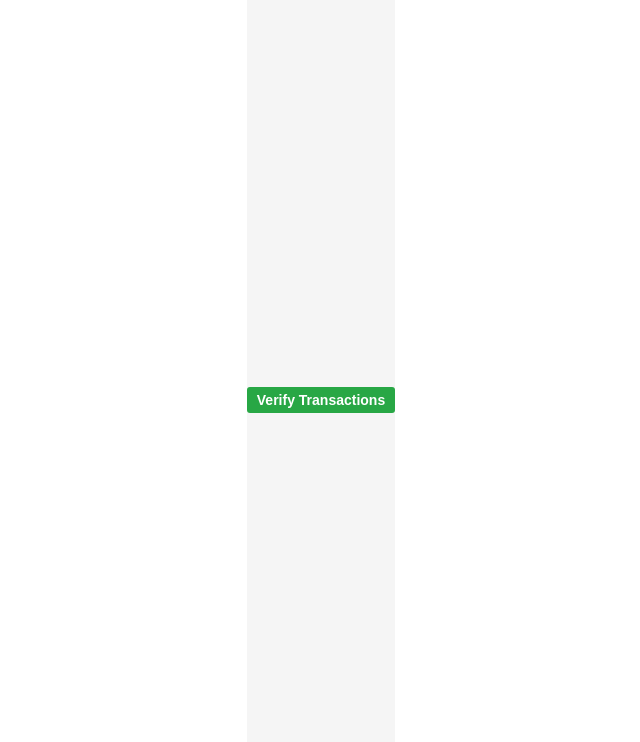
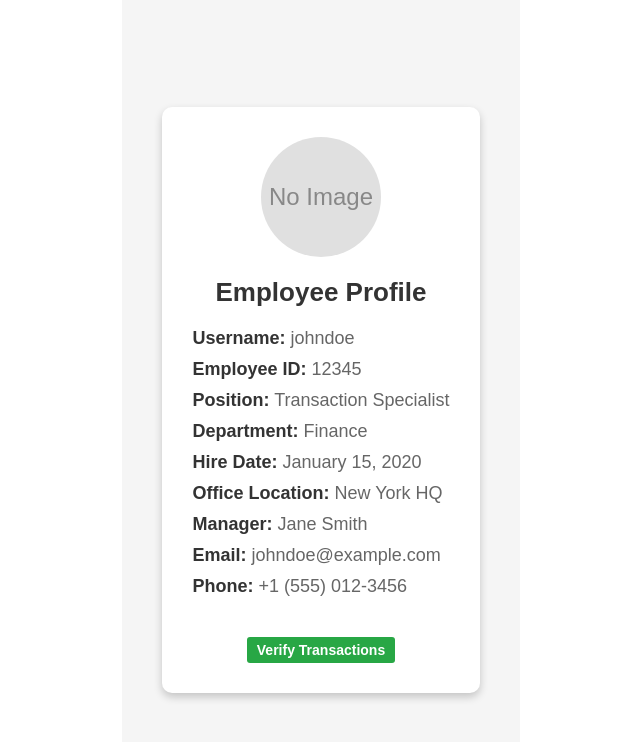
Before and after one commit to MarcoMeyer1/apds-part-2, a React (Create React App) app in the folder employee/: page /employee-dashboard in a window 1280 px wide. Shown: the top 742 px of the page, without its empty margins (319-959 px from the left). Built offline with nearby package versions, Linux system fonts and the light colour scheme.

Commit message:
I hate my life

```diff
--- a/employee/src/Pages/EmployeeDashboard.css
+++ b/employee/src/Pages/EmployeeDashboard.css
@@ -4,10 +4,73 @@
     align-items: center;
     height: 100vh;
     background-color: #f5f5f5;
+    padding: 20px;
+}
+
+.profile-container {
+    display: flex;
+    flex-direction: column;
+    align-items: center; /* Centers the profile picture and text within the container */
+    background-color: #ffffff;
+    padding: 30px;
+    border-radius: 10px;
+    box-shadow: 0 4px 8px rgba(0, 0, 0, 0.2);
+    max-width: 400px;
+    margin: 20px;
+}
+
+.profile-picture-container {
+    display: flex;
+    flex-direction: column;
+    align-items: center;
+    margin-bottom: 20px;
+}
+
+.profile-picture {
+    width: 120px;
+    height: 120px;
+    border-radius: 50%;
+    background-color: #e0e0e0;
+    display: flex;
+    align-items: center;
+    justify-content: center;
+    font-size: 24px;
+    color: #888888;
+    overflow: hidden;
+    cursor: pointer; /* Makes the circle appear clickable */
+    transition: background-color 0.3s ease;
+}
+
+.profile-picture:hover {
+    background-color: #cccccc;
+}
+
+.hidden-file-input {
+    display: none;
+}
+
+.profile-title {
+    font-size: 26px;
+    font-weight: bold;
+    color: #333333;
+    margin-bottom: 20px;
+}
+
+.profile-info {
+    font-size: 18px;
+    color: #666666;
+    margin-bottom: 10px; /* Slightly reduced to fit more items */
+    text-align: left;
+    width: 100%; /* Ensures all info fields align to the left */
+}
+
+.profile-info span {
+    font-weight: bold;
+    color: #333333;
 }
 
 .verify-button {
-    padding: 15px 30px;
+    padding: 15px 35px;
     font-size: 18px;
     font-weight: bold;
     color: #ffffff;
@@ -16,6 +79,8 @@
     border-radius: 5px;
     cursor: pointer;
     transition: background-color 0.3s ease;
+    margin-top: 30px;
+    align-self: center; /* Centers the button within the profile container */
 }
 
 .verify-button:hover {
--- a/employee/src/Pages/EmployeeDashboard.js
+++ b/employee/src/Pages/EmployeeDashboard.js
@@ -1,20 +1,81 @@
-import React from 'react';
+import React, { useState } from 'react';
 import { useNavigate } from 'react-router-dom';
 import './EmployeeDashboard.css';
 
 const EmployeeDashboard = () => {
     const navigate = useNavigate();
+    const [profileImage, setProfileImage] = useState(null);
 
     const handleVerifyTransactions = () => {
-        // Redirect to the transaction verification page
         navigate('/verify-transactions');
+    };
+
+    const handleImageUpload = (event) => {
+        const file = event.target.files[0];
+        if (file) {
+            const reader = new FileReader();
+            reader.onloadend = () => {
+                setProfileImage(reader.result);
+            };
+            reader.readAsDataURL(file);
+        }
+    };
+
+    const triggerFileInput = () => {
+        document.getElementById('file-upload').click();
     };
 
     return (
         <div className="dashboard-container">
-            <button onClick={handleVerifyTransactions} className="verify-button">
-                Verify Transactions
-            </button>
+            <div className="profile-container">
+                <div className="profile-picture-container">
+                    <div className="profile-picture" onClick={triggerFileInput}>
+                        {profileImage ? (
+                            <img src={profileImage} alt="Profile" style={{ width: '100%', height: '100%' }} />
+                        ) : (
+                            'No Image'
+                        )}
+                    </div>
+                    <input
+                        id="file-upload"
+                        type="file"
+                        accept="image/*"
+                        onChange={handleImageUpload}
+                        className="hidden-file-input"
+                    />
+                </div>
+                <div className="profile-title">Employee Profile</div>
+                <div className="profile-info">
+                    <span>Username:</span> johndoe
+                </div>
+                <div className="profile-info">
+                    <span>Employee ID:</span> 12345
+                </div>
+                <div className="profile-info">
+                    <span>Position:</span> Transaction Specialist
+                </div>
+                <div className="profile-info">
+                    <span>Department:</span> Finance
+                </div>
+                <div className="profile-info">
+                    <span>Hire Date:</span> January 15, 2020
+                </div>
+                <div className="profile-info">
+                    <span>Office Location:</span> New York HQ
+                </div>
+                <div className="profile-info">
+                    <span>Manager:</span> Jane Smith
+                </div>
+                <div className="profile-info">
+                    <span>Email:</span> johndoe@example.com
+                </div>
+                <div className="profile-info">
+                    <span>Phone:</span> +1 (555) 012-3456
+                </div>
+                <button onClick={handleVerifyTransactions} className="verify-button">
+                    Verify Transactions
+                </button>
+            </div>
         </div>
     );
 };
```
Also changed, not shown: 1 other file (tests, documents, lock files or other folders).
